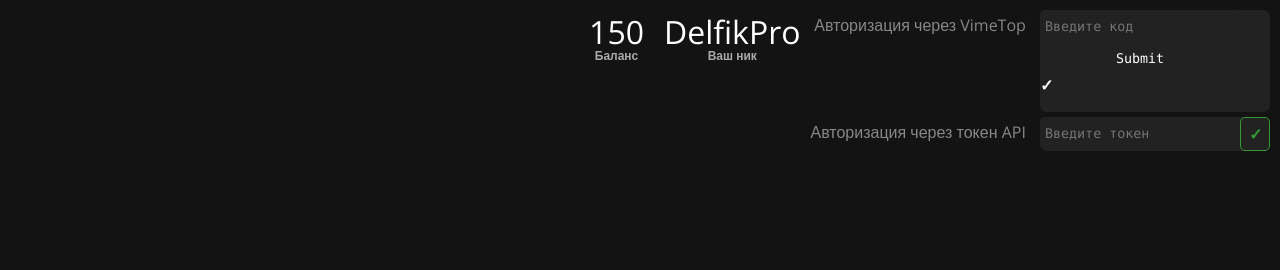
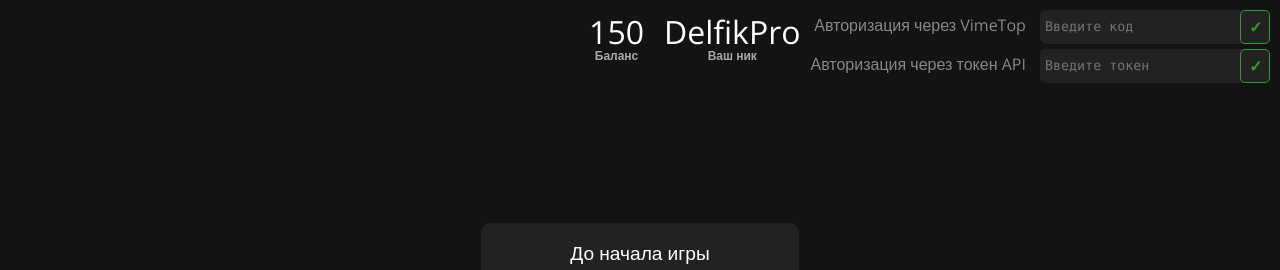
Before and after one commit to delfikpro/delfikpro.github.io, a plain HTML site: page vimebet/index.html in a window 1280 px wide. Shown: the top 270 px of the page. Drawn offline with nearby package versions, Linux system fonts and the light colour scheme.

Commit message:
Add files via upload

```diff
--- a/vimebet/index.html
+++ b/vimebet/index.html
@@ -12,11 +12,8 @@
 			<div id="auth-vimetop">
 				<span>Авторизация через VimeTop</span>
 				<div class="auth-form" id="auth-vimetop-form">
-					<form action="http://localhost/auth" method="post">
-						<input type="text" id="auth-vimetop-input" name="vimetop" placeholder="Введите код">
-						<input type="submit">
-						<div id="auth-vimetop-confirm"><span> ✓ </span></div>
-					</form>
+					<input type="text" id="auth-vimetop-input" placeholder="Введите код">
+					<div id="auth-vimetop-confirm"><span> ✓ </span></div>
 				</div>
 			</div>
 			<span id="auth-token">Авторизация через токен API</span>
```
